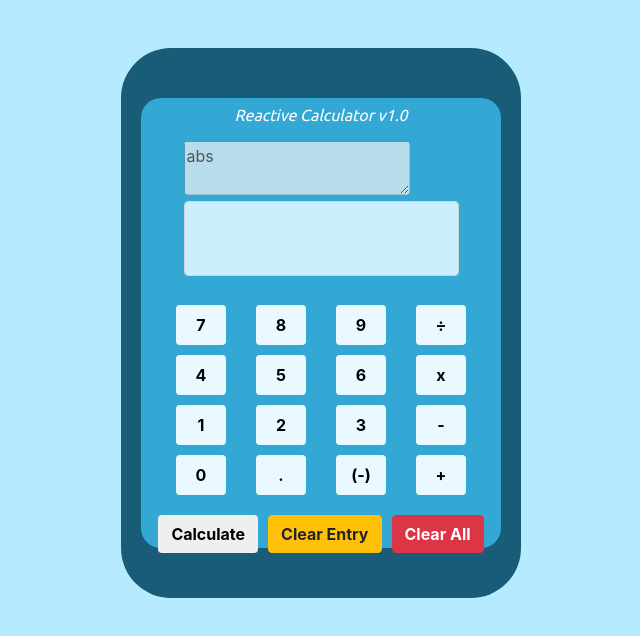
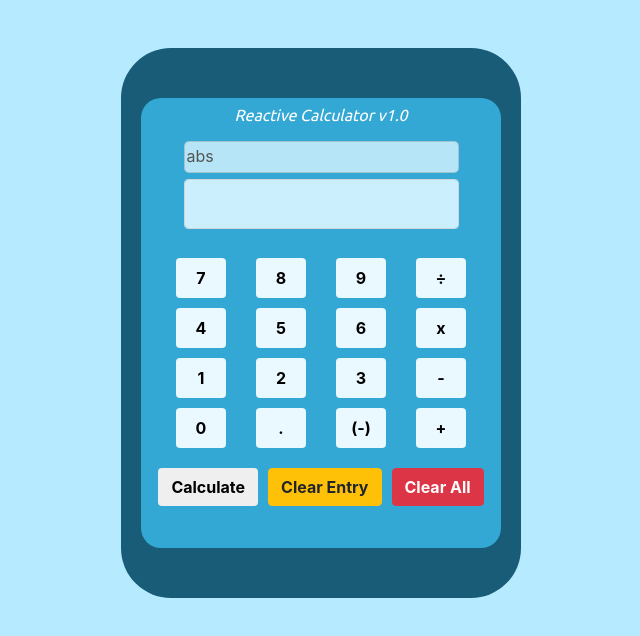
Before and after one commit to Joeseff6/Reactive-Calculator, a React (Create React App) app: page / in a window 1280 px wide. Shown: the top 636 px of the page, without its empty margins (319-959 px from the left). Built offline with nearby package versions, Linux system fonts and the light colour scheme; the HTML template or start-up script is replaced by a standard one.

Commit message:
Changed height for screen, styled textarea

```diff
--- a/src/components/Screen.css
+++ b/src/components/Screen.css
@@ -1,5 +1,13 @@
 #screen {
   width: 275px;
-  height: 75px;
+  height: 50px;
   background-color: #cceffd;
 }
+
+textarea {
+  resize: none;
+  width: 275px;
+  height: 2rem;
+  background-color: #cceffddb;
+  border-radius: 5px;
+}
```
